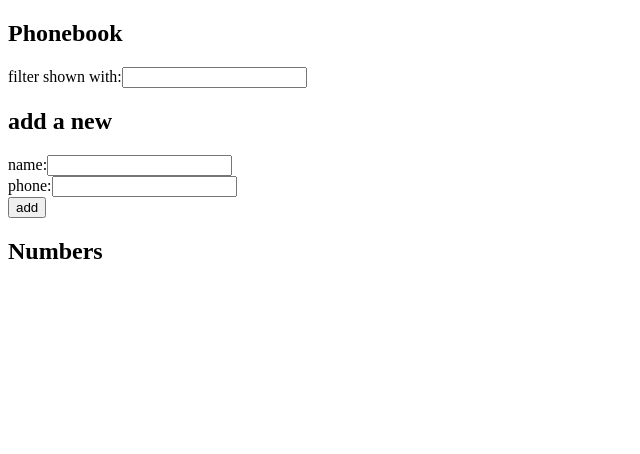
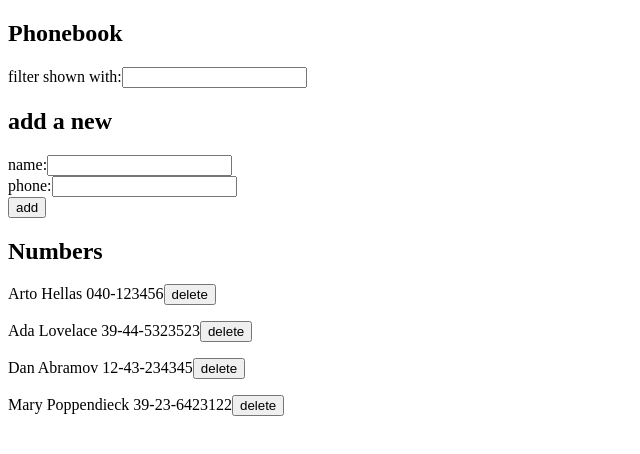
Before and after one commit to rednaxelam/full-stack-open, a React (Vite) app in the folder part-2/phonebook/: page / in a window 1280 px wide. Shown: the top 454 px of the page, without its empty margins (0-640 px from the left). Built offline with nearby package versions, Linux system fonts and the light colour scheme; no server answers; data requests are answered from the project's data file.

Commit message:
Complete Exercise 2.15. Edit Exercise 2.14

```diff
--- /dev/null
+++ b/part-2/phonebook/db.json
@@ -0,0 +1,24 @@
+{
+  "persons": [
+    {
+      "name": "Arto Hellas",
+      "number": "040-123456",
+      "id": 0
+    },
+    {
+      "name": "Ada Lovelace",
+      "number": "39-44-5323523",
+      "id": 1
+    },
+    {
+      "name": "Dan Abramov",
+      "number": "12-43-234345",
+      "id": 2
+    },
+    {
+      "name": "Mary Poppendieck",
+      "number": "39-23-6423122",
+      "id": 3
+    }
+  ]
+}
--- a/part-2/phonebook/src/App.jsx
+++ b/part-2/phonebook/src/App.jsx
@@ -20,16 +20,35 @@ const App = () => {
     e.preventDefault();
 
     const contactName = newName;
+    const contactPhone = newPhone;
 
     if (contactName.trim().length === 0) return;
-    if (persons.findIndex(contact => contactName === contact.name) !== -1) {
-      alert(`${contactName} is already in the phonebook`);
-      return;
+    if (contactPhone.trim().length === 0) return;
+
+    let contactIndex = persons.findIndex(contact => contactName === contact.name);
+    if (contactIndex !== -1) {
+      if (persons[contactIndex].number === newPhone) {
+        alert(`${contactName} is already in the phonebook`);
+        return;
+      }
+      else {
+        const confirmText = `${contactName} is already in the phonebook. Would you like to replace their old number with their new one?`;
+        if (window.confirm(confirmText)) {
+          personsService
+            .amendContactNumber(persons[contactIndex], newPhone)
+            .then(updatedContact => {
+              const newPersonsArray = persons.map(person => (person.id === updatedContact.id) ? updatedContact : person);
+              setPersons(newPersonsArray);
+              setNewName('');
+              setNewPhone('');
+            });
+          return;
+        }
+        setNewName('');
+        setNewPhone('');
+        return;
+      }
     };
-
-    const contactPhone = newPhone;
-
-    if (contactPhone.trim().length === 0) return;
 
     personsService
       .createContact({ name: contactName, number: contactPhone})
--- a/part-2/phonebook/src/components/ContactList.jsx
+++ b/part-2/phonebook/src/components/ContactList.jsx
@@ -3,9 +3,11 @@ import personsService from '../services/persons'
 const ContactList = ({persons, setPersons}) => {
 
   const deleteContact = (person) => {
-    personsService.deleteContact(person);
-    const newPersonsArray = persons.filter(contact => contact.id !== person.id);
-    setPersons(newPersonsArray);
+    if (window.confirm(`delete ${person.name}?`)) {
+      personsService.deleteContact(person);
+      const newPersonsArray = persons.filter(contact => contact.id !== person.id);
+      setPersons(newPersonsArray);
+    }
   }
 
   return (
--- a/part-2/phonebook/src/services/persons.js
+++ b/part-2/phonebook/src/services/persons.js
@@ -10,9 +10,14 @@ const getAll = () => {
 }
 
 const deleteContact = contact => {
-  if (window.confirm(`delete ${contact.name}?`)) {
-    axios.delete(`${baseURL}/${contact.id}`);
-  }
+  axios.delete(`${baseURL}/${contact.id}`);
+  return;
 }
 
-export default {createContact, getAll, deleteContact};
+const amendContactNumber = (contact, newNumber) => {
+  const newContact = {...contact, number: newNumber};
+  return axios.put(`${baseURL}/${contact.id}`, newContact).then(response => response.data);
+
+}
+
+export default {createContact, getAll, deleteContact, amendContactNumber};
```
Also changed, not shown: 1 other file (tests, documents, lock files or other folders).
